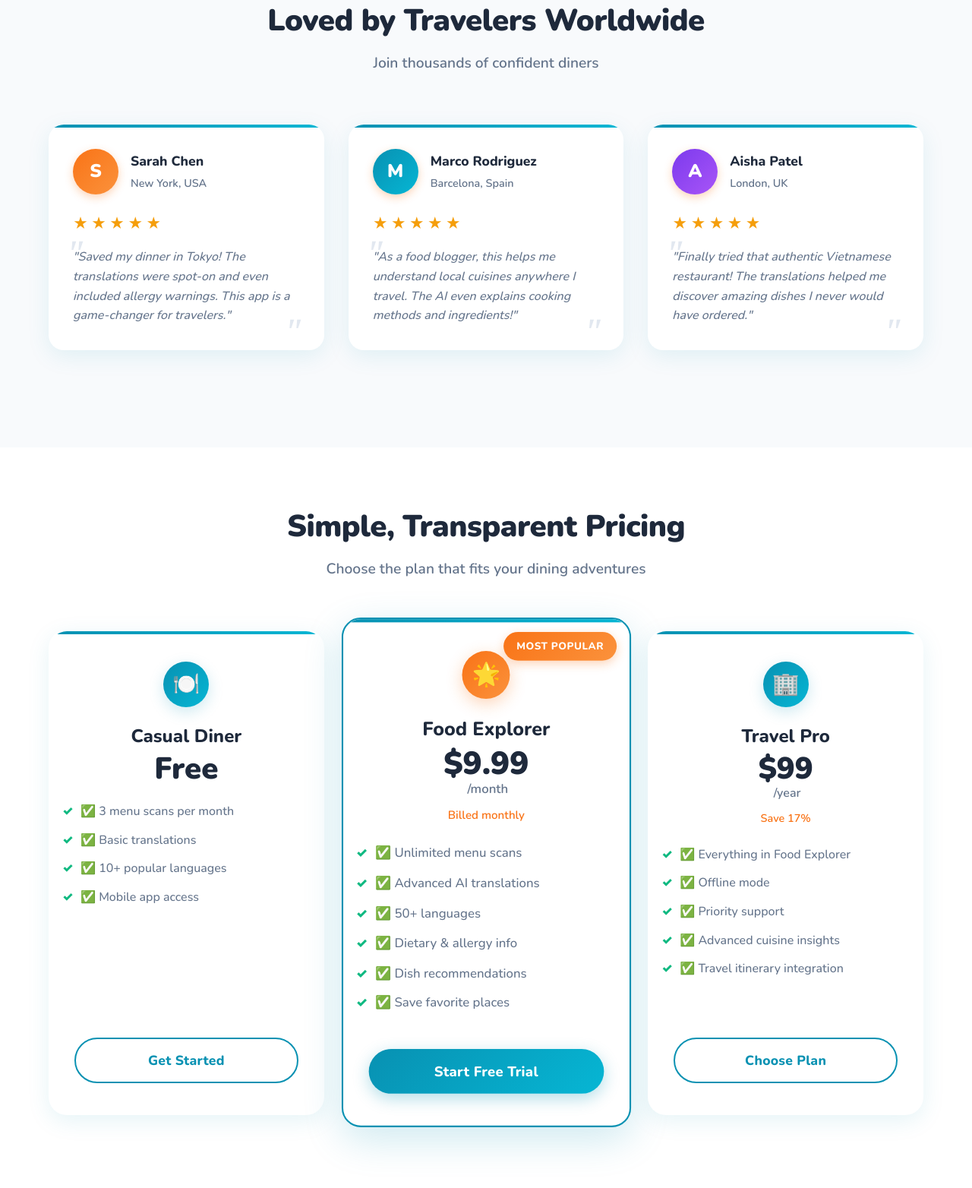
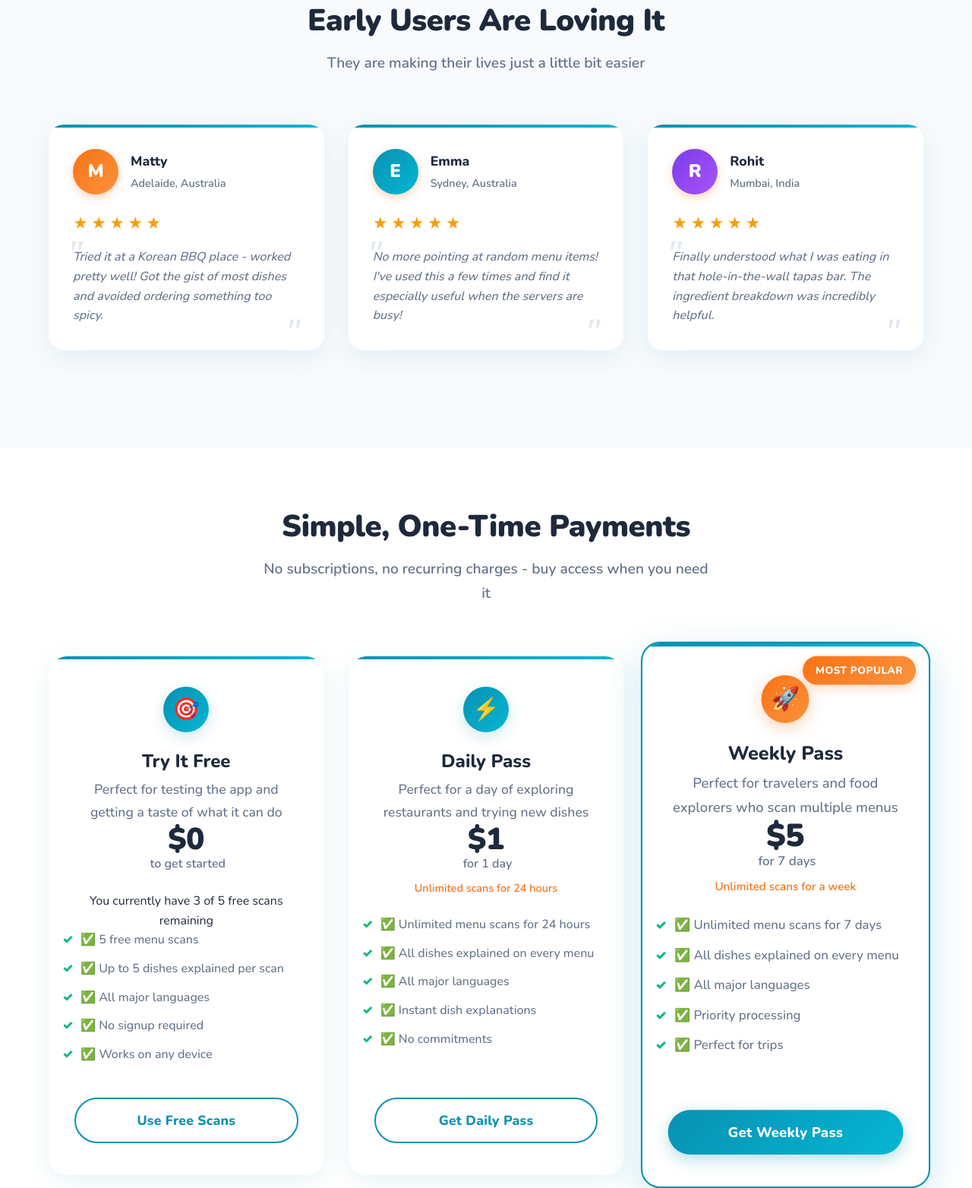
Before and after one commit to silentpacific/whatthemenu, a website: page index.html in a window 1280 px wide. Shown: the part 1707-3271 px from the top of the page at 76% size. Drawn offline with nearby package versions, Linux system fonts and the light colour scheme.

Commit message:
Update payment functions for one-time passes

```diff
--- a/index.html
+++ b/index.html
@@ -151,42 +151,43 @@
     <section class="section section-alt">
         <div class="container">
             <div class="section-header">
-                <h2 class="section-title">Loved by Travelers Worldwide</h2>
-                <p class="section-subtitle">Join thousands of confident diners</p>
+                <h2 class="section-title">Early Users Are Loving It</h2>
+                <p class="section-subtitle">They are making their lives just a little bit easier</p>
             </div>
             <div class="reviews-grid">
                 <div class="review-card">
                     <div class="review-header">
-                        <div class="reviewer-avatar">S</div>
+                        <div class="reviewer-avatar">M</div>
                         <div class="reviewer-info">
-                            <div class="reviewer-name">Sarah Chen</div>
-                            <div class="reviewer-location">New York, USA</div>
+                            <div class="reviewer-name">Matty</div>
+                            <div class="reviewer-location">Adelaide, Australia</div>
                         </div>
                     </div>
                     <div class="stars">★★★★★</div>
-                    <p class="review-text">"Saved my dinner in Tokyo! The translations were spot-on and even included allergy warnings. This app is a game-changer for travelers."</p>
+                    <p class="review-text">Tried it at a Korean BBQ place - worked pretty well! Got the gist of most dishes and avoided ordering something too spicy.</p>
                 </div>
                 <div class="review-card">
                     <div class="review-header">
-                        <div class="reviewer-avatar">M</div>
+                        <div class="reviewer-avatar">E</div>
                         <div class="reviewer-info">
-                            <div class="reviewer-name">Marco Rodriguez</div>
-                            <div class="reviewer-location">Barcelona, Spain</div>
+                            <div class="reviewer-name">Emma</div>
+                            <div class="reviewer-location">Sydney, Australia
+</div>
                         </div>
                     </div>
                     <div class="stars">★★★★★</div>
-                    <p class="review-text">"As a food blogger, this helps me understand local cuisines anywhere I travel. The AI even explains cooking methods and ingredients!"</p>
+                    <p class="review-text">No more pointing at random menu items! I've used this a few times and find it especially useful when the servers are busy!</p>
                 </div>
                 <div class="review-card">
                     <div class="review-header">
-                        <div class="reviewer-avatar">A</div>
+                        <div class="reviewer-avatar">R</div>
                         <div class="reviewer-info">
-                            <div class="reviewer-name">Aisha Patel</div>
-                            <div class="reviewer-location">London, UK</div>
+                            <div class="reviewer-name">Rohit</div>
+                            <div class="reviewer-location">Mumbai, India</div>
                         </div>
                     </div>
                     <div class="stars">★★★★★</div>
-                    <p class="review-text">"Finally tried that authentic Vietnamese restaurant! The translations helped me discover amazing dishes I never would have ordered."</p>
+                    <p class="review-text">Finally understood what I was eating in that hole-in-the-wall tapas bar. The ingredient breakdown was incredibly helpful.</p>
                 </div>
             </div>
         </div>
@@ -196,64 +197,93 @@
 <section id="pricing" class="section">
     <div class="container">
         <div class="section-header">
-                <h2 class="section-title">Simple, Transparent Pricing</h2>
-                <p class="section-subtitle">Choose the plan that fits your dining adventures</p>
+            <h2 class="section-title">Simple, One-Time Payments</h2>
+            <p class="section-subtitle">No subscriptions, no recurring charges - buy access when you need it</p>
         </div>
         <div class="pricing-cards">
+            <!-- Free Plan -->
             <div class="pricing-card">
-                    <div class="plan-icon">🍽️</div>
-                    <h3 class="plan-name">Casual Diner</h3>
+                <div class="plan-icon">🎯</div>
+                <h3 class="plan-name">Try It Free</h3>
+                <p class="plan-description">Perfect for testing the app and getting a taste of what it can do</p>
+
                 <div class="plan-price">
-                        <span class="price-amount">Free</span>
+                    <span class="price-amount">$0</span>
+                    <span class="price-period">to get started</span>
                 </div>
+
+                <div class="usage-indicator">
+                    <div class="usage-text">
+                        You currently have <span class="usage-highlight">3 of 5</span> free scans remaining
+                    </div>
+                </div>
+
                 <ul class="plan-features">
-                        <li>✅ 3 menu scans per month</li>
-                        <li>✅ Basic translations</li>
-                        <li>✅ 10+ popular languages</li>
-                        <li>✅ Mobile app access</li>
+                    <li>✅ 5 free menu scans</li>
+                    <li>✅ Up to 5 dishes explained per scan</li>
+                    <li>✅ All major languages</li>
+                    <li>✅ No signup required</li>
+                    <li>✅ Works on any device</li>
                 </ul>
-                    <button class="plan-button secondary">Get Started</button>
+
+                <button class="plan-button secondary" onclick="scrollToUpload()">
+                    Use Free Scans
+                </button>
             </div>
+
+            <!-- Daily Pass Plan -->
+            <div class="pricing-card">
+                <div class="plan-icon">⚡</div>
+                <h3 class="plan-name">Daily Pass</h3>
+                <p class="plan-description">Perfect for a day of exploring restaurants and trying new dishes</p>
+
+                <div class="plan-price">
+                    <span class="price-amount">$1</span>
+                    <span class="price-period">for 1 day</span>
+                    <div class="price-note">Unlimited scans for 24 hours</div>
+                </div>
+
+                <ul class="plan-features">
+                    <li>✅ Unlimited menu scans for 24 hours</li>
+                    <li>✅ All dishes explained on every menu</li>
+                    <li>✅ All major languages</li>
+                    <li>✅ Instant dish explanations</li>
+                    <li>✅ No commitments</li>
+                </ul>
+
+                <button class="plan-button secondary" onclick="buyDailyPass()">
+                    Get Daily Pass
+                </button>
+            </div>
+
+            <!-- Weekly Pass Plan -->
             <div class="pricing-card popular">
                 <div class="popular-badge">Most Popular</div>
-                    <div class="plan-icon">🌟</div>
-                    <h3 class="plan-name">Food Explorer</h3>
+                <div class="plan-icon">🚀</div>
+                <h3 class="plan-name">Weekly Pass</h3>
+                <p class="plan-description">Perfect for travelers and food explorers who scan multiple menus</p>
+
                 <div class="plan-price">
-                        <span class="price-amount">$9.99</span>
-                        <span class="price-period">/month</span>
-                        <div class="price-note">Billed monthly</div>
+                    <span class="price-amount">$5</span>
+                    <span class="price-period">for 7 days</span>
+                    <div class="price-note">Unlimited scans for a week</div>
                 </div>
+
                 <ul class="plan-features">
-                        <li>✅ Unlimited menu scans</li>
-                        <li>✅ Advanced AI translations</li>
-                        <li>✅ 50+ languages</li>
-                        <li>✅ Dietary & allergy info</li>
-                        <li>✅ Dish recommendations</li>
-                        <li>✅ Save favorite places</li>
+                    <li>✅ Unlimited menu scans for 7 days</li>
+                    <li>✅ All dishes explained on every menu</li>
+                    <li>✅ All major languages</li>
+                    <li>✅ Priority processing</li>
+                    <li>✅ Perfect for trips</li>
                 </ul>
-                    <button class="plan-button primary">Start Free Trial</button>
-                </div>
-                <div class="pricing-card">
-                    <div class="plan-icon">🏢</div>
-                    <h3 class="plan-name">Travel Pro</h3>
-                    <div class="plan-price">
-                        <span class="price-amount">$99</span>
-                        <span class="price-period">/year</span>
-                        <div class="price-note">Save 17%</div>
-                    </div>
-                    <ul class="plan-features">
-                        <li>✅ Everything in Food Explorer</li>
-                        <li>✅ Offline mode</li>
-                        <li>✅ Priority support</li>
-                        <li>✅ Advanced cuisine insights</li>
-                        <li>✅ Travel itinerary integration</li>
-                    </ul>
-                    <button class="plan-button secondary">Choose Plan</button>
+
+                <button class="plan-button primary" onclick="buyWeeklyPass()">
+                    Get Weekly Pass
+                </button>
             </div>
         </div>
     </div>
 </section>
-
     <!-- Footer -->
     <footer class="footer">
         <div class="footer-container">
--- a/js/main.js
+++ b/js/main.js
@@ -464,3 +464,25 @@ if (CONFIG.DEBUG) {
     window.resetDemo = () => window.menuScanner?.resetUpload();
     console.log('🎯 Main app loaded. Try window.resetDemo() to reset the upload demo.');
 }
+
+
+// Pricing button functions
+function scrollToUpload() {
+    const uploadArea = document.getElementById('upload-area');
+    if (uploadArea) {
+        uploadArea.scrollIntoView({ behavior: 'smooth', block: 'center' });
+        // Optional: highlight the upload area briefly
+        uploadArea.style.borderColor = '#0891b2';
+        setTimeout(() => {
+            uploadArea.style.borderColor = '#cbd5e1';
+        }, 2000);
+    }
+}
+
+async function buyDailyPass() {
+    await initiatePurchase('daily_pass', 'Daily Pass - $1 for unlimited scans (24 hours)');
+}
+
+async function buyWeeklyPass() {
+    await initiatePurchase('weekly_pass', 'Weekly Pass - $5 for unlimited scans (7 days)');
+}
```
Also changed, not shown: netlify/functions/create-payment.js (+22 -16 lines). Lines whose indentation alone changed are shown as unchanged.
